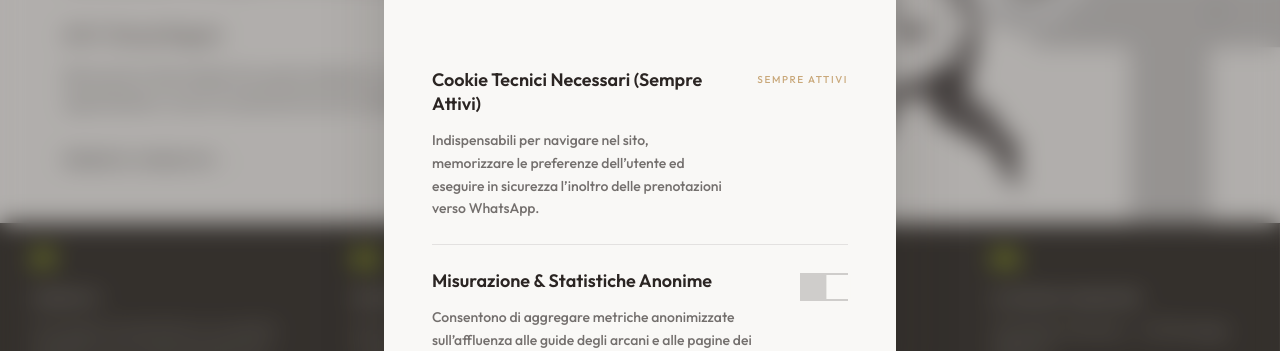
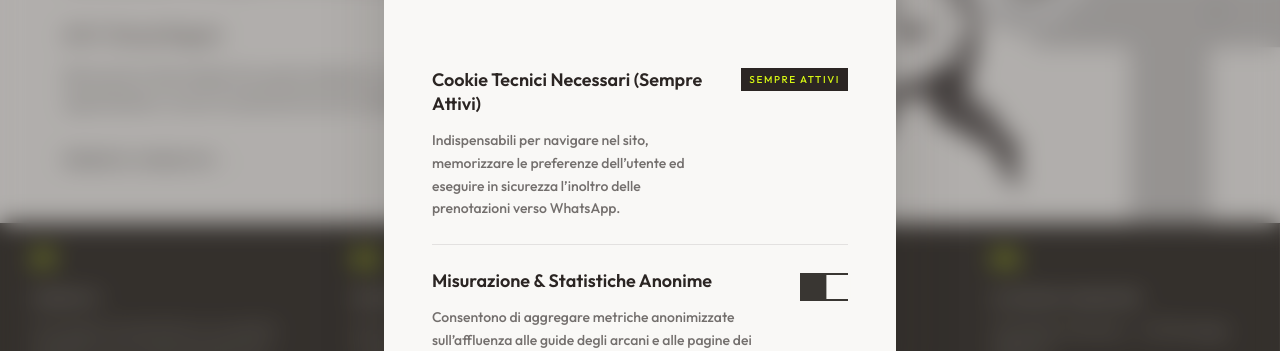
Before and after one commit to Facilissimoweb/v2tarotitalia, a React (Vite) app: page / in a window 1280 px wide. Shown: the part 377-728 px from the top of the page. Built offline with nearby package versions, Linux system fonts and the light colour scheme; no server answers.

Commit message:
style: aggiornamento palette toggle con accento lime e fondo scuro per il contrasto

```diff
--- a/src/components/AccessibilityWidget.tsx
+++ b/src/components/AccessibilityWidget.tsx
@@ -83,13 +83,13 @@ function Switch({
       </span>
       <span
         aria-hidden
-        className={`relative h-6 w-11 shrink-0 ring-1 transition-colors duration-200 ${
-          checked ? "bg-ink ring-ink" : "bg-mist ring-ink/35"
+        className={`relative h-6 w-11 shrink-0 transition-colors duration-200 ${
+          checked ? "bg-lime" : "bg-plate"
         }`}
       >
         <span
           className={`absolute top-0.5 h-5 w-5 transition-[left,background-color] duration-200 ${
-            checked ? "left-[1.375rem] bg-ivory" : "left-0.5 bg-ink/55"
+            checked ? "left-[1.375rem] bg-ink" : "left-0.5 bg-ivory"
           }`}
         />
       </span>
--- a/src/components/CookieBanner.tsx
+++ b/src/components/CookieBanner.tsx
@@ -111,7 +111,9 @@ function CookieRow({
         <p className="mt-3 text-sm leading-relaxed text-ink/65">{text}</p>
       </div>
       {locked ? (
-        <span className="shrink-0 pt-1 text-[0.625rem] uppercase tracking-[0.16em] text-ember-soft">{lockedLabel}</span>
+        <span className="shrink-0 bg-ink px-2 py-1 text-[0.625rem] uppercase tracking-[0.16em] text-lime">
+          {lockedLabel}
+        </span>
       ) : (
         <button
           type="button"
@@ -119,10 +121,12 @@ function CookieRow({
           aria-checked={on}
           aria-label={title}
           onClick={() => onChange?.(!on)}
-          className={`relative mt-1 h-7 w-12 shrink-0 ${on ? "bg-ember" : "bg-ink/20"}`}
+          className={`relative mt-1 h-7 w-12 shrink-0 ${on ? "bg-lime" : "bg-plate"}`}
         >
           <span
-            className="absolute top-0.5 h-6 w-6 bg-ivory transition-transform duration-300 ease-in-out motion-reduce:transition-none"
+            className={`absolute top-0.5 h-6 w-6 transition-transform duration-300 ease-in-out motion-reduce:transition-none ${
+              on ? "bg-ink" : "bg-ivory"
+            }`}
             style={{ transform: on ? "translate3d(1.35rem, 0, 0)" : "translate3d(0.15rem, 0, 0)" }}
           />
         </button>
```
